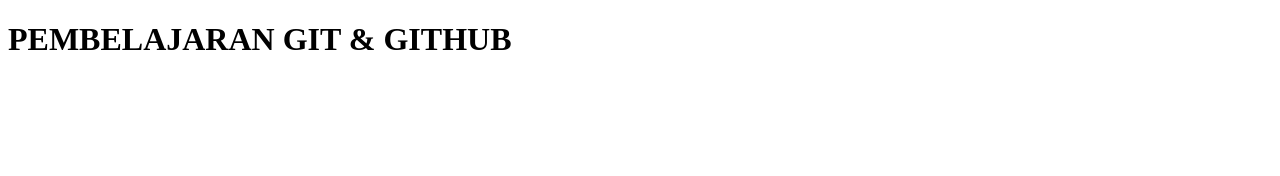
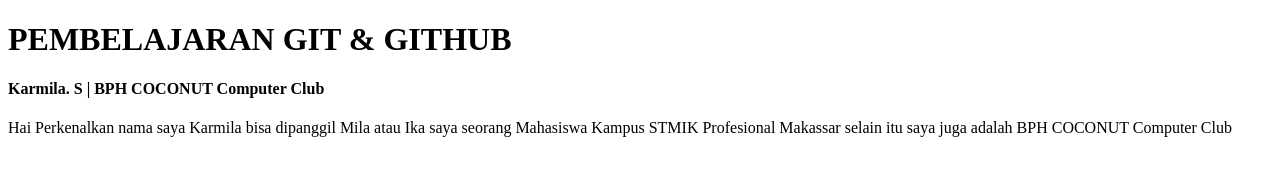
Before and after one commit to sulmiati-web/repo-mila, a plain HTML site: page index.html in a window 1280 px wide. Drawn offline with Linux system fonts and the light colour scheme.

Commit message:
Menambahkan nama dan deskripsi singkat saya

```diff
--- a/index.html
+++ b/index.html
@@ -8,5 +8,7 @@
   </head>
   <body>
     <h1>PEMBELAJARAN GIT & GITHUB</h1>
+    <h4>Karmila. S | BPH COCONUT Computer Club</h4>
+    <p>Hai Perkenalkan nama saya Karmila bisa dipanggil Mila atau Ika saya seorang Mahasiswa Kampus STMIK Profesional Makassar selain itu saya juga adalah BPH COCONUT Computer Club</p>
   </body>
 </html>
```
